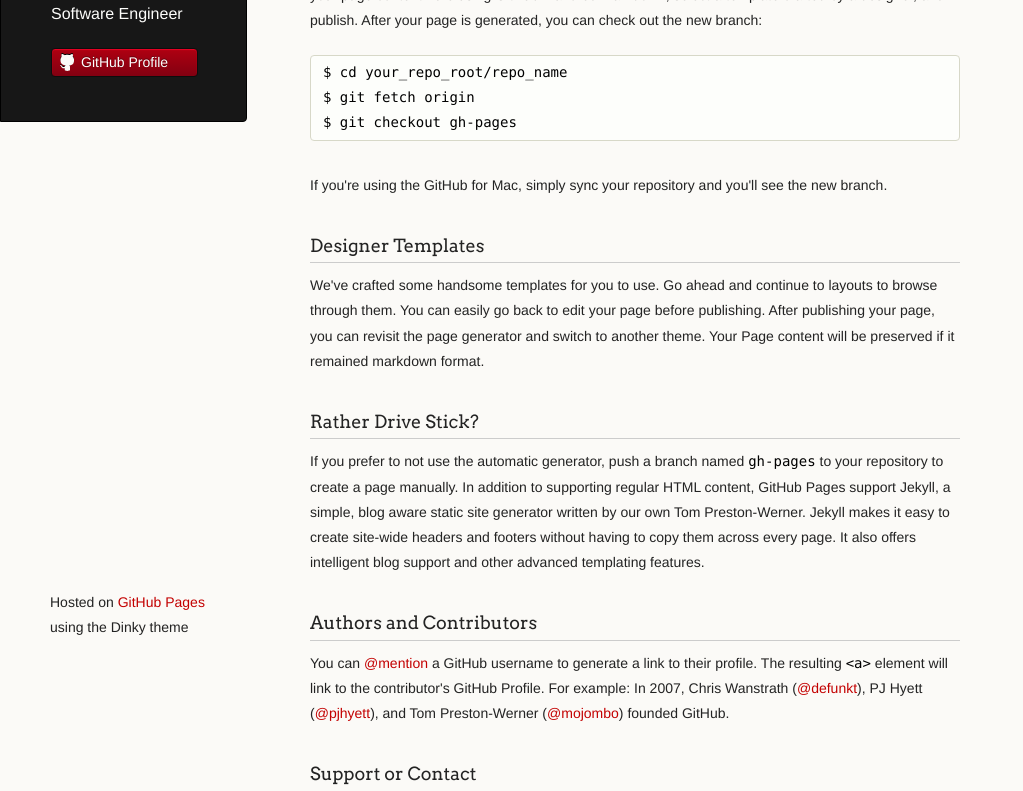
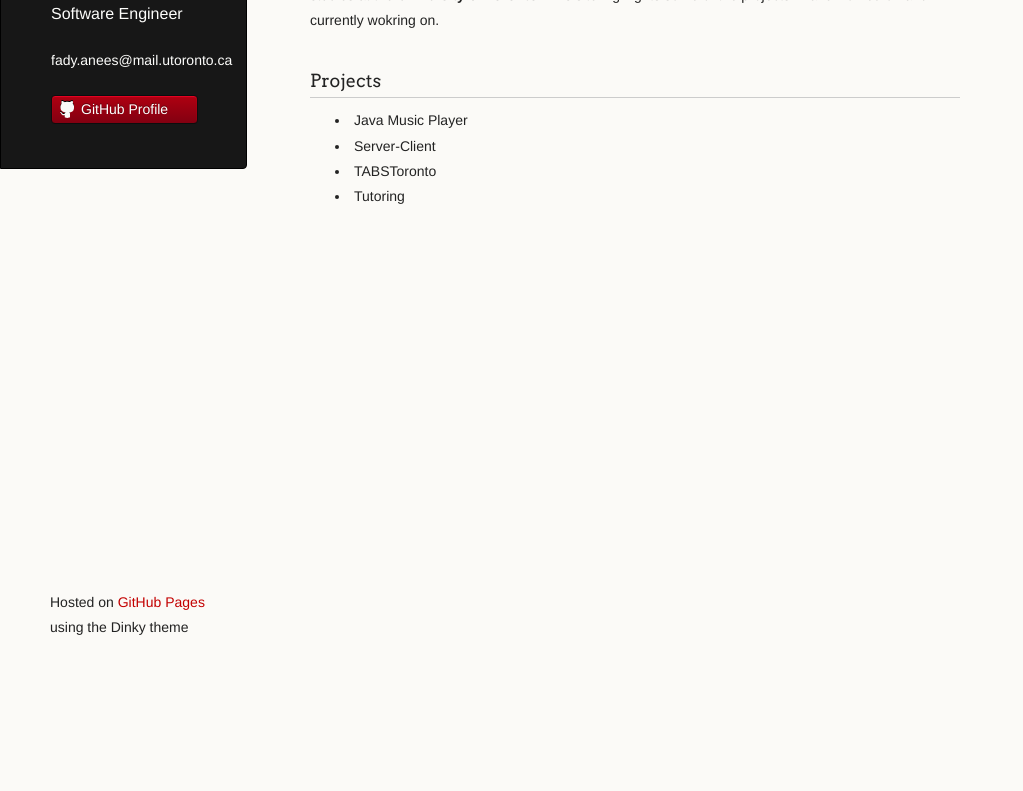
Before and after one commit to aneesfad/aneesfad.github.io, a plain HTML site: page index.html in a window 1280 px wide. Shown: the part 128-919 px from the top of the page, without its empty margins (0-1023 px from the left). After the commit the page ends 800 px from the top, so only its background shows below. Drawn offline with Linux system fonts and the light colour scheme.

Commit message:
Restructure index.html file

```diff
--- a/index.html
+++ b/index.html
@@ -18,52 +18,35 @@
       <header>
         <h1 class="header">Fady Anees</h1>
         <p class="header">Software Engineer</p>
+        <p>fady.anees@mail.utoronto.ca</p>
 
 
 
         <ul>
-          <li><a class="buttons github" href="https://github.com/aneesfad">GitHub Profile</a></li>
+          <li><a class="buttons github" href="https://github.com/aneesfad">GitHub Profile</a>
+          </li>
         </ul>
 
       </header>
       <section>
-        <h3>
-<a name="personal-info" class="anchor" href="#personal-info"><span class="octicon octicon-link"></span></a>Personal Information</h3>
 
-<p>This automatic page generator is the easiest way to create beautiful pages for all of your projects. Author your page content here using GitHub Flavored Markdown, select a template crafted by a designer, and publish. After your page is generated, you can check out the new branch:</p>
+<h3><a name="personal-info" class="anchor" href="#personal-info"><span class="octicon octicon-link"></span></a>Personal Information</h3>
 
-<pre><code>$ cd your_repo_root/repo_name
-$ git fetch origin
-$ git checkout gh-pages
-</code></pre>
+<p>My name is Fady Anees, I am a <strong>Computer science</strong> student currently in my third year of undergradtuate studies at the <strong>University of Toronto</strong>. This site highlights some of the projects I have worked on and currently wokring on. </p>
 
-<p>If you're using the GitHub for Mac, simply sync your repository and you'll see the new branch.</p>
+<h3><a name="projects" class="anchor" href="#project"><span class="octicon octicon-link"></span></a>Projects</h3>
+<ul>
+    <li>Java Music Player</li>
+    <li>Server-Client</li>
+    <li>TABSToronto</li>
+    <li>Tutoring</li>
+</ul>
 
-<h3>
-<a name="designer-templates" class="anchor" href="#designer-templates"><span class="octicon octicon-link"></span></a>Designer Templates</h3>
-
-<p>We've crafted some handsome templates for you to use. Go ahead and continue to layouts to browse through them. You can easily go back to edit your page before publishing. After publishing your page, you can revisit the page generator and switch to another theme. Your Page content will be preserved if it remained markdown format.</p>
-
-<h3>
-<a name="rather-drive-stick" class="anchor" href="#rather-drive-stick"><span class="octicon octicon-link"></span></a>Rather Drive Stick?</h3>
-
-<p>If you prefer to not use the automatic generator, push a branch named <code>gh-pages</code> to your repository to create a page manually. In addition to supporting regular HTML content, GitHub Pages support Jekyll, a simple, blog aware static site generator written by our own Tom Preston-Werner. Jekyll makes it easy to create site-wide headers and footers without having to copy them across every page. It also offers intelligent blog support and other advanced templating features.</p>
-
-<h3>
-<a name="authors-and-contributors" class="anchor" href="#authors-and-contributors"><span class="octicon octicon-link"></span></a>Authors and Contributors</h3>
-
-<p>You can <a href="https://github.com/blog/821" class="user-mention">@mention</a> a GitHub username to generate a link to their profile. The resulting <code>&lt;a&gt;</code> element will link to the contributor's GitHub Profile. For example: In 2007, Chris Wanstrath (<a href="https://github.com/defunkt" class="user-mention">@defunkt</a>), PJ Hyett (<a href="https://github.com/pjhyett" class="user-mention">@pjhyett</a>), and Tom Preston-Werner (<a href="https://github.com/mojombo" class="user-mention">@mojombo</a>) founded GitHub.</p>
-
-<h3>
-<a name="support-or-contact" class="anchor" href="#support-or-contact"><span class="octicon octicon-link"></span></a>Support or Contact</h3>
-
-<p>Having trouble with Pages? Check out the documentation at <a href="http://help.github.com/pages">http://help.github.com/pages</a> or contact <a href="mailto:support@github.com">support@github.com</a> and we’ll help you sort it out.</p>
       </section>
       <footer>
         <p><small>Hosted on <a href="https://pages.github.com">GitHub Pages</a> using the Dinky theme</small></p>
       </footer>
     </div>
     <!--[if !IE]><script>fixScale(document);</script><![endif]-->
-
   </body>
 </html>
```
